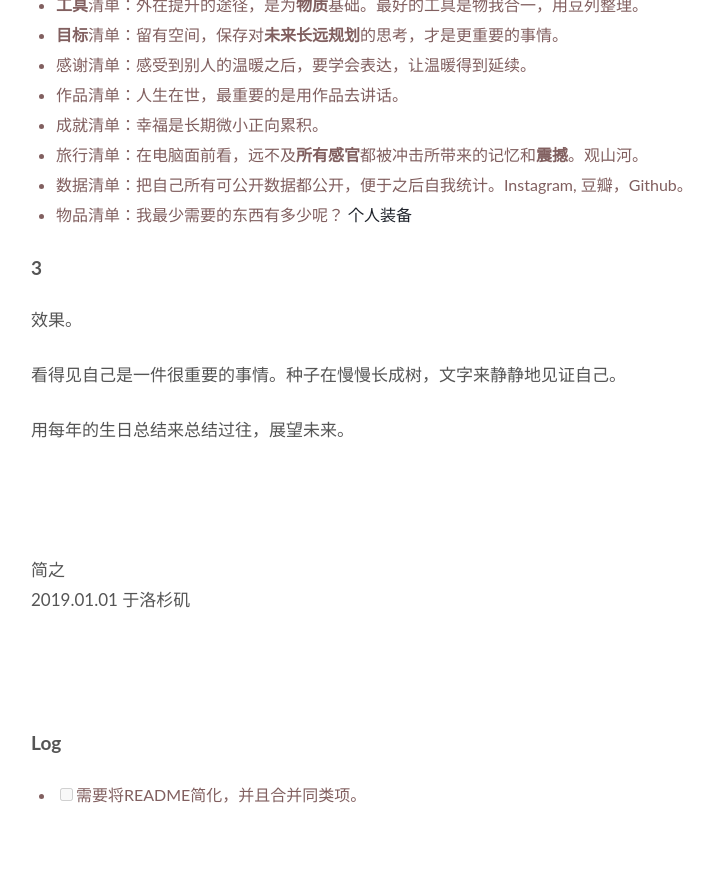
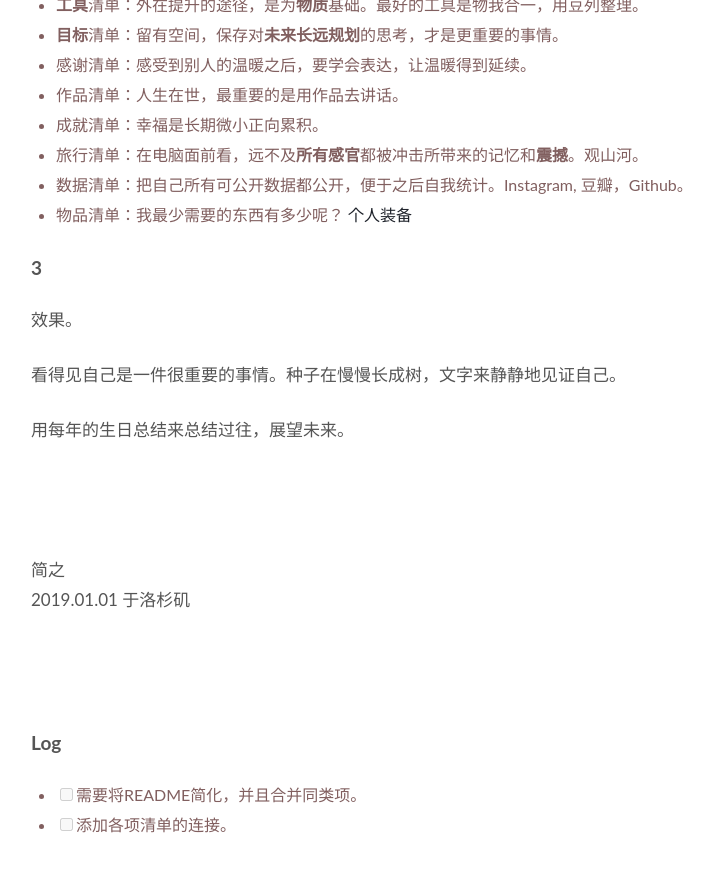
Before and after one commit to WillWang-X/willwang-x.github.io, a Jekyll site: the page built from _posts/2019-01-01-life-README.md, in a window 1280 px wide and 900 px high, scrolled down 2633 px. Shown: the top 872 px of the window, without its empty margins (259-973 px from the left). Built offline with Jekyll 4.4.1, drawn with Linux system fonts in a browser that asks for light colours.

Commit message:
updated life README

```diff
--- a/_posts/2019-01-01-life-README.md
+++ b/_posts/2019-01-01-life-README.md
@@ -106,3 +106,4 @@ published: true
 ## Log
 
 * [ ] 需要将README简化，并且合并同类项。
+* [ ] 添加各项清单的连接。
```
